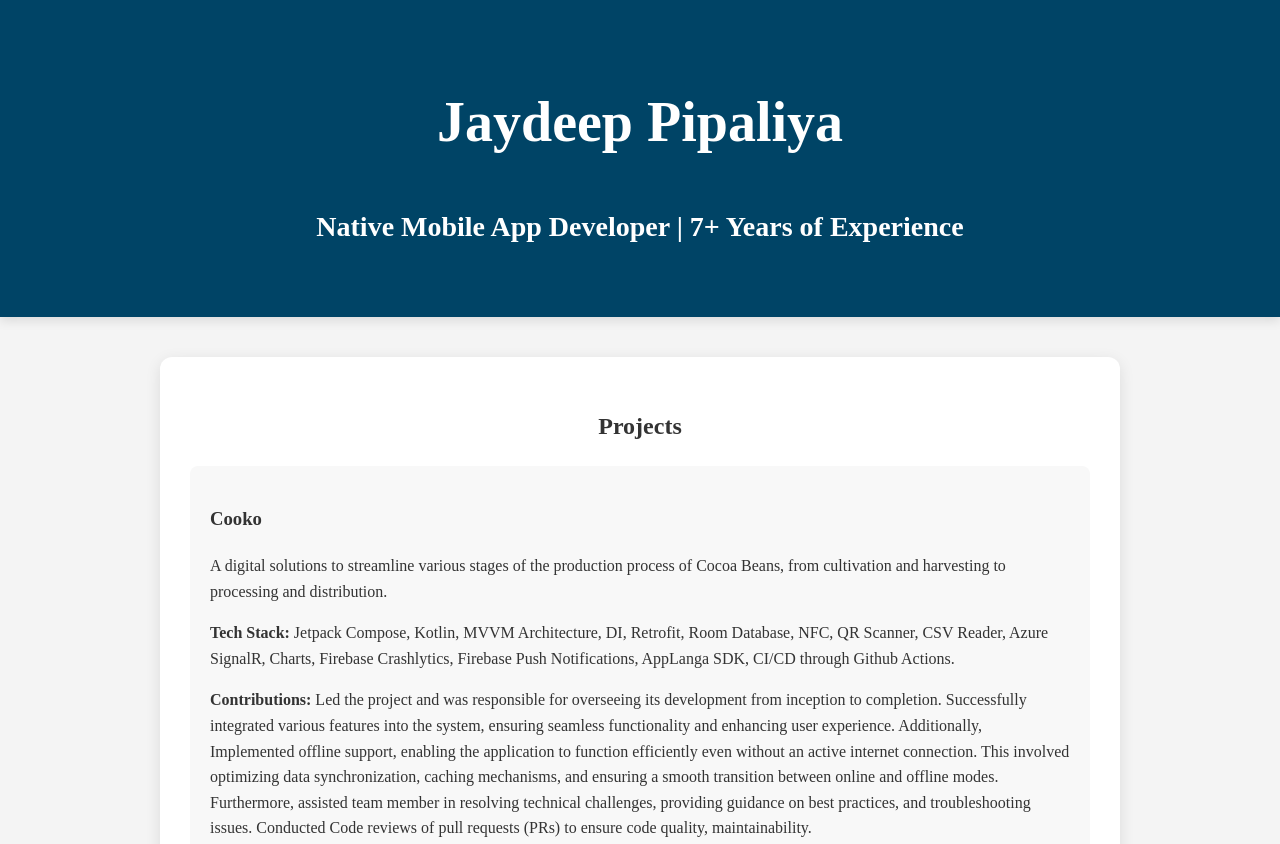
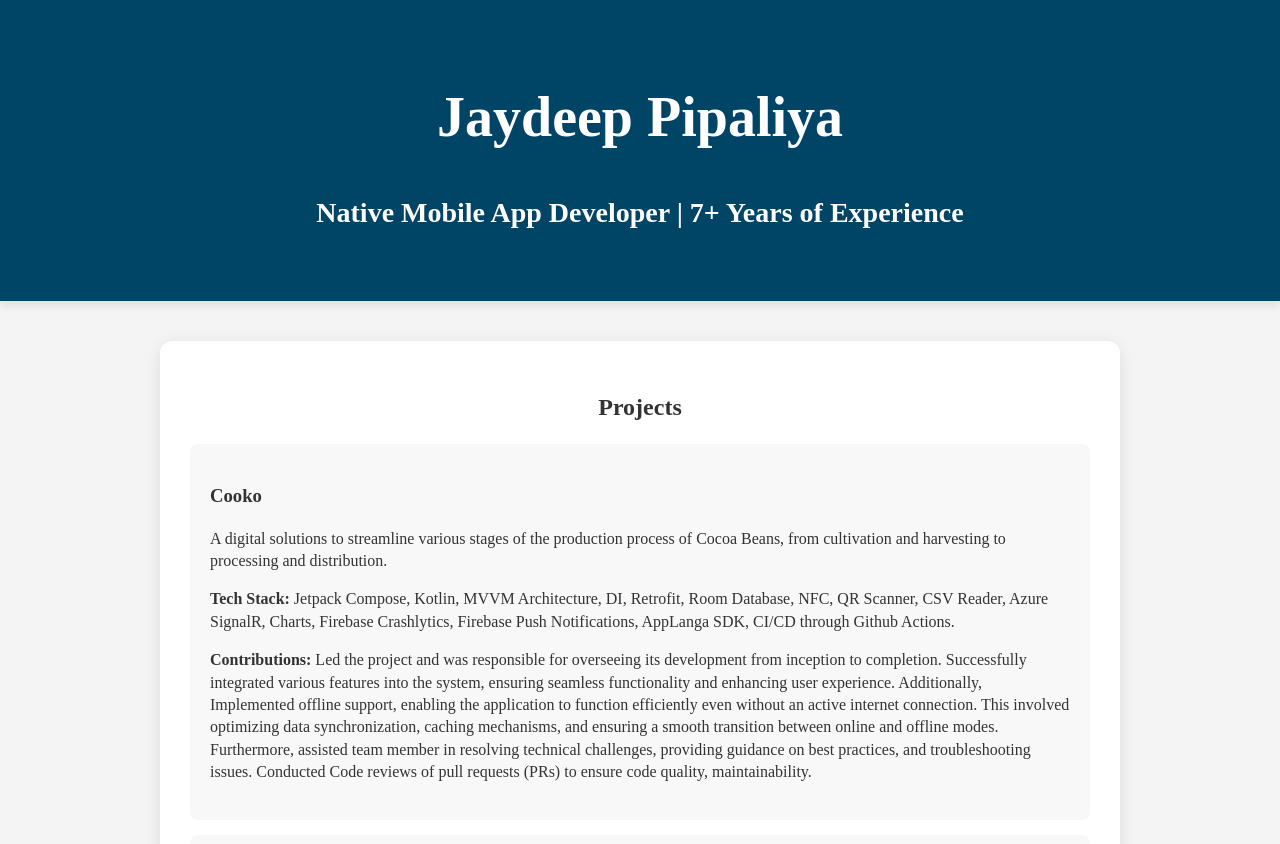
Before and after one commit to jay22794/Portfolio, a plain HTML site: page index.html in a window 1280 px wide. Shown: the top 844 px of the page. Drawn offline with Linux system fonts and the light colour scheme.

Commit message:
Update index.html

```diff
--- a/index.html
+++ b/index.html
@@ -11,7 +11,7 @@
             padding: 0;
             background-color: #f4f4f4;
             color: #333;
-            line-height: 1.6;
+            line-height: 1.4;
         }
         header {
             background: linear-gradient(135deg, #004466, #004466);
@@ -21,7 +21,7 @@
             font-size: 28px;
             font-weight: bold;
             box-shadow: 0px 4px 10px rgba(0, 0, 0, 0.1);
-            line-height: 1.6;
+            line-height: 1.4;
         }
         .container {
             max-width: 900px;
@@ -31,7 +31,7 @@
             border-radius: 12px;
             box-shadow: 0 4px 15px rgba(0, 0, 0, 0.1);
             text-align: center;
-            line-height: 1.6;
+            line-height: 1.4;
         }
         .project {
             padding: 20px;
@@ -40,7 +40,7 @@
             background: #f8f8f8;
             margin: 15px 0;
             text-align: left;
-            line-height: 1.6;
+            line-height: 1.4;
         }
         .project:hover {
             transform: translateY(-5px);
```
